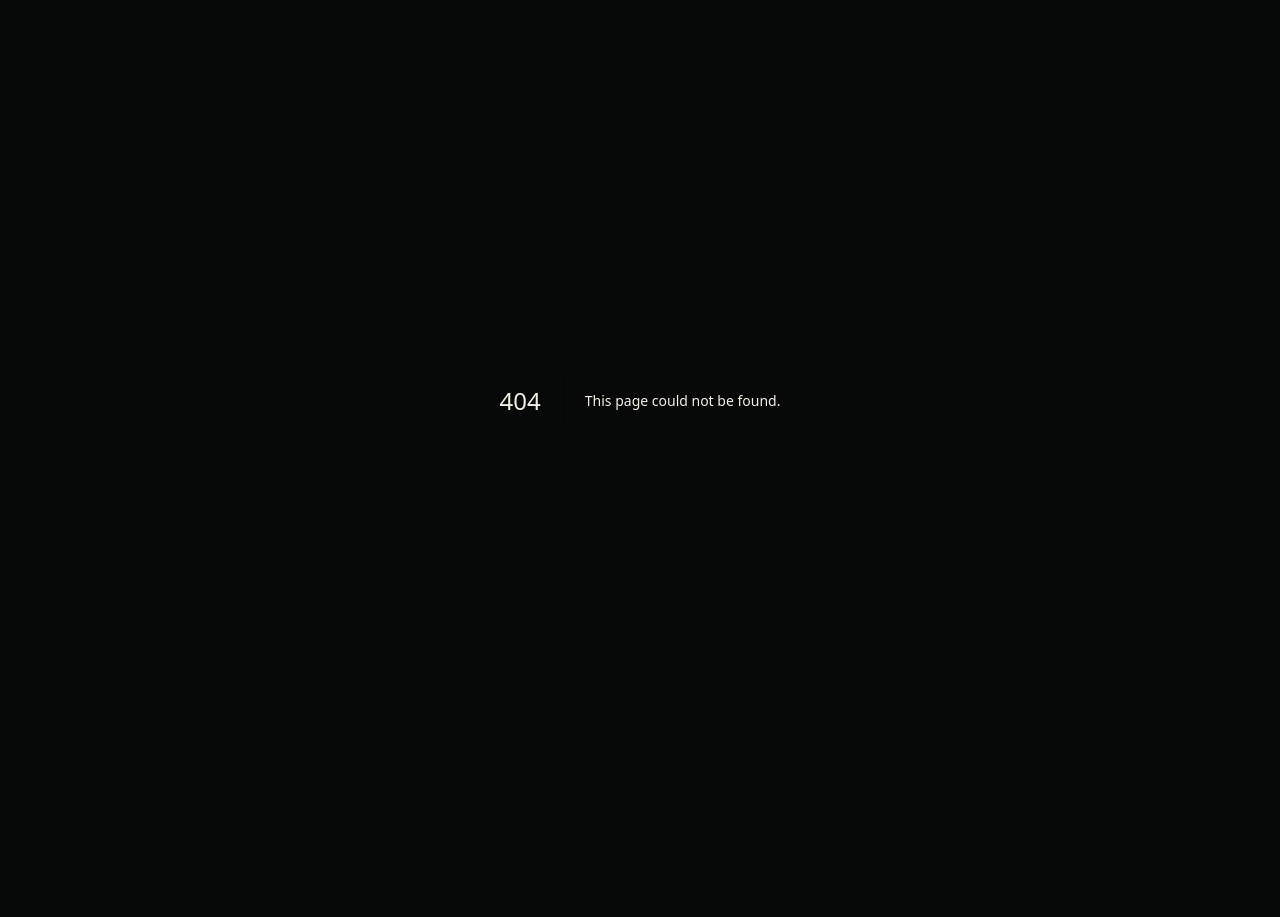
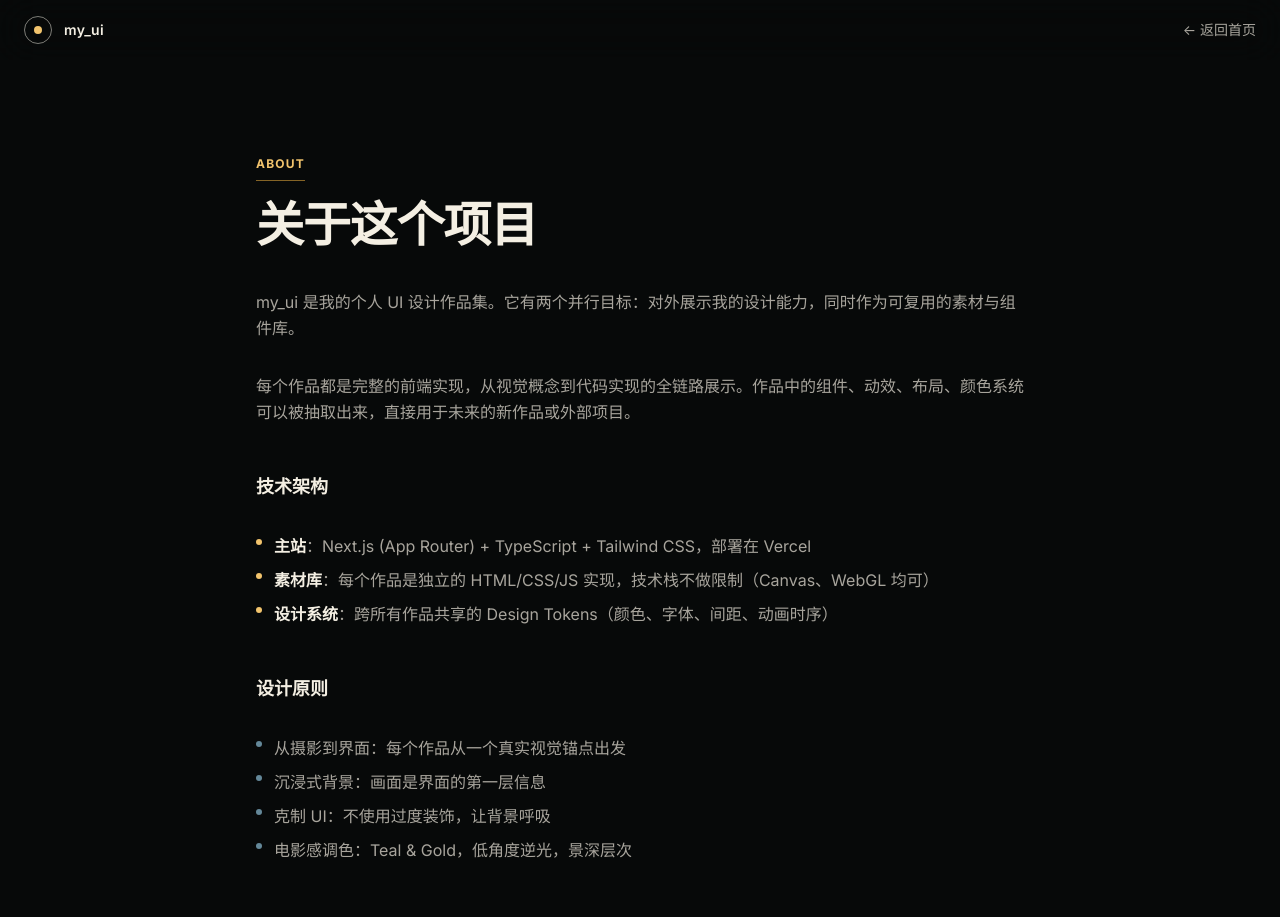
Before and after one commit to 0xWeakSheep/my_ui, a Next.js app: page /about in a window 1280 px wide. Before the commit this address had no page. Shown: the top 917 px of the page. Before the commit the page ends 800 px from the top, so only its background shows below. Built offline with nearby package versions, Linux system fonts and the light colour scheme.

Commit message:
feat: 添加 About 页面，启用 Header 导航链接
- 新增 app/about/page.tsx：项目介绍、技术架构、设计原则
- 更新 Header 组件：About 链接从 disabled 改为可用
- About 页面使用共享 Header/Footer 组件

```diff
--- /dev/null
+++ b/app/about/page.tsx
@@ -0,0 +1,94 @@
+import { Header } from "@/components/layout/header";
+import { Footer } from "@/components/layout/footer";
+import Link from "next/link";
+
+export const metadata = {
+  title: "About — my_ui",
+  description: "关于 my_ui 个人 UI 设计作品集",
+};
+
+export default function AboutPage() {
+  return (
+    <main className="min-h-screen">
+      <Header backLink="/" backLabel="返回首页" />
+
+      <section className="px-6 pt-16 pb-12 md:pt-24 md:pb-16">
+        <div className="mx-auto max-w-3xl">
+          <p className="mb-5 w-fit border-b border-accent-gold/60 pb-2 text-xs font-bold uppercase tracking-widest text-accent-amber">
+            About
+          </p>
+          <h1 className="text-4xl font-bold leading-[0.92] tracking-tight md:text-5xl">
+            关于这个项目
+          </h1>
+
+          <div className="mt-10 space-y-8 text-base leading-relaxed text-text-secondary">
+            <p>
+              my_ui 是我的个人 UI 设计作品集。它有两个并行目标：对外展示我的设计能力，同时作为可复用的素材与组件库。
+            </p>
+
+            <p>
+              每个作品都是完整的前端实现，从视觉概念到代码实现的全链路展示。作品中的组件、动效、布局、颜色系统可以被抽取出来，直接用于未来的新作品或外部项目。
+            </p>
+
+            <h2 className="pt-4 text-lg font-semibold text-text-primary">
+              技术架构
+            </h2>
+            <ul className="space-y-2">
+              <li className="flex items-start gap-3">
+                <span className="mt-1.5 h-1.5 w-1.5 rounded-full bg-accent-amber" />
+                <span>
+                  <strong className="text-text-primary">主站</strong>：Next.js (App Router) + TypeScript + Tailwind CSS，部署在 Vercel
+                </span>
+              </li>
+              <li className="flex items-start gap-3">
+                <span className="mt-1.5 h-1.5 w-1.5 rounded-full bg-accent-amber" />
+                <span>
+                  <strong className="text-text-primary">素材库</strong>：每个作品是独立的 HTML/CSS/JS 实现，技术栈不做限制（Canvas、WebGL 均可）
+                </span>
+              </li>
+              <li className="flex items-start gap-3">
+                <span className="mt-1.5 h-1.5 w-1.5 rounded-full bg-accent-amber" />
+                <span>
+                  <strong className="text-text-primary">设计系统</strong>：跨所有作品共享的 Design Tokens（颜色、字体、间距、动画时序）
+                </span>
+              </li>
+            </ul>
+
+            <h2 className="pt-4 text-lg font-semibold text-text-primary">
+              设计原则
+            </h2>
+            <ul className="space-y-2">
+              <li className="flex items-start gap-3">
+                <span className="mt-1.5 h-1.5 w-1.5 rounded-full bg-accent-sky" />
+                <span>从摄影到界面：每个作品从一个真实视觉锚点出发</span>
+              </li>
+              <li className="flex items-start gap-3">
+                <span className="mt-1.5 h-1.5 w-1.5 rounded-full bg-accent-sky" />
+                <span>沉浸式背景：画面是界面的第一层信息</span>
+              </li>
+              <li className="flex items-start gap-3">
+                <span className="mt-1.5 h-1.5 w-1.5 rounded-full bg-accent-sky" />
+                <span>克制 UI：不使用过度装饰，让背景呼吸</span>
+              </li>
+              <li className="flex items-start gap-3">
+                <span className="mt-1.5 h-1.5 w-1.5 rounded-full bg-accent-sky" />
+                <span>电影感调色：Teal & Gold，低角度逆光，景深层次</span>
+              </li>
+            </ul>
+
+            <div className="pt-6">
+              <Link
+                href="/"
+                className="inline-block rounded-md border border-border-subtle bg-bg-elevated px-5 py-2.5 text-sm font-medium text-text-primary transition-colors hover:border-accent-gold/60 hover:text-accent-amber"
+              >
+                ← 浏览作品
+              </Link>
+            </div>
+          </div>
+        </div>
+      </section>
+
+      <Footer />
+    </main>
+  );
+}
--- a/components/layout/header.tsx
+++ b/components/layout/header.tsx
@@ -27,9 +27,9 @@ export function Header({ backLink, backLabel }: HeaderProps) {
             <Link href="/" className="hover:text-text-primary transition-colors">
               Works
             </Link>
-            <span className="hover:text-text-primary transition-colors cursor-pointer opacity-50">
+            <Link href="/about" className="hover:text-text-primary transition-colors">
               About
-            </span>
+            </Link>
           </nav>
         )}
       </div>
```
